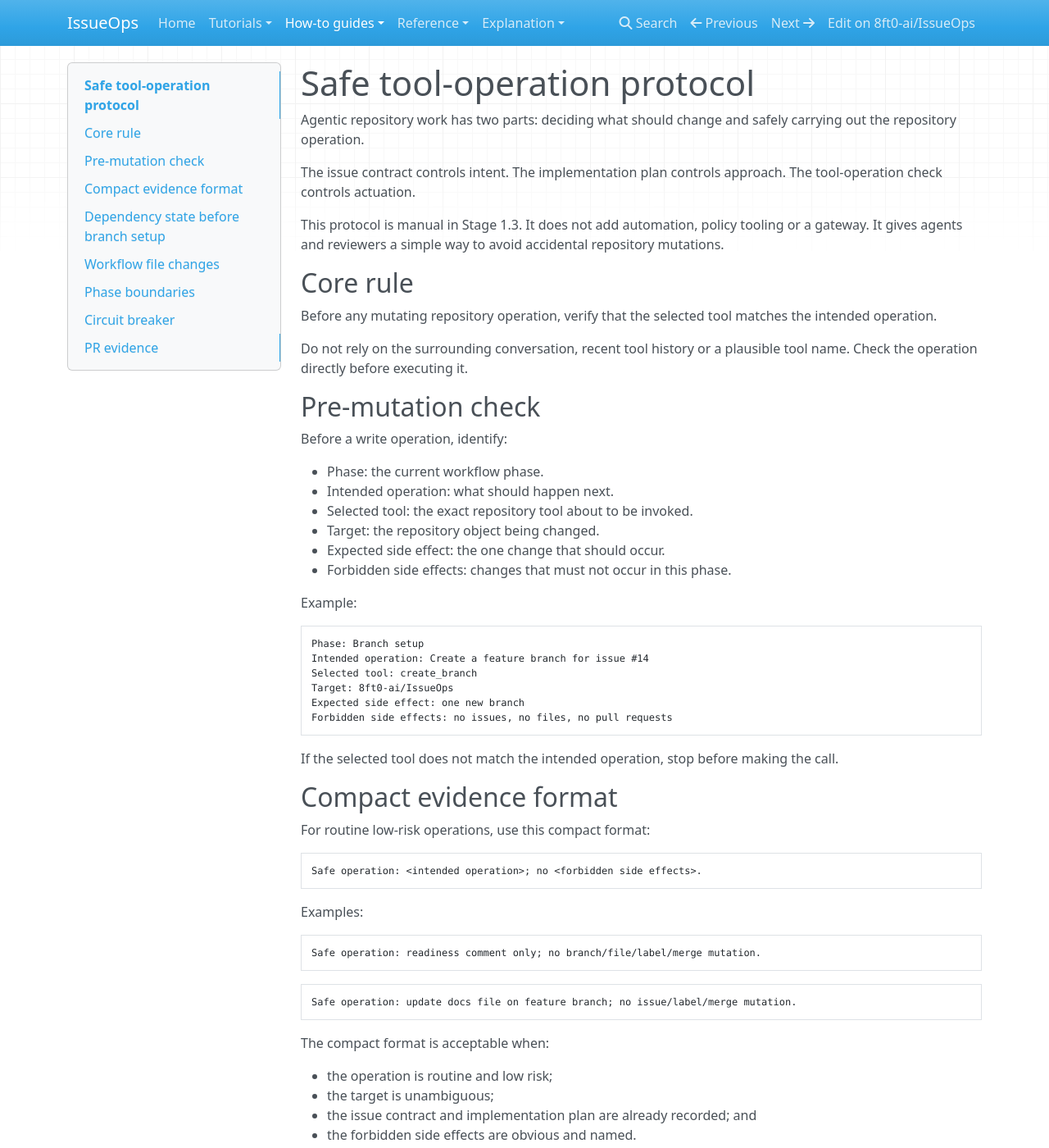
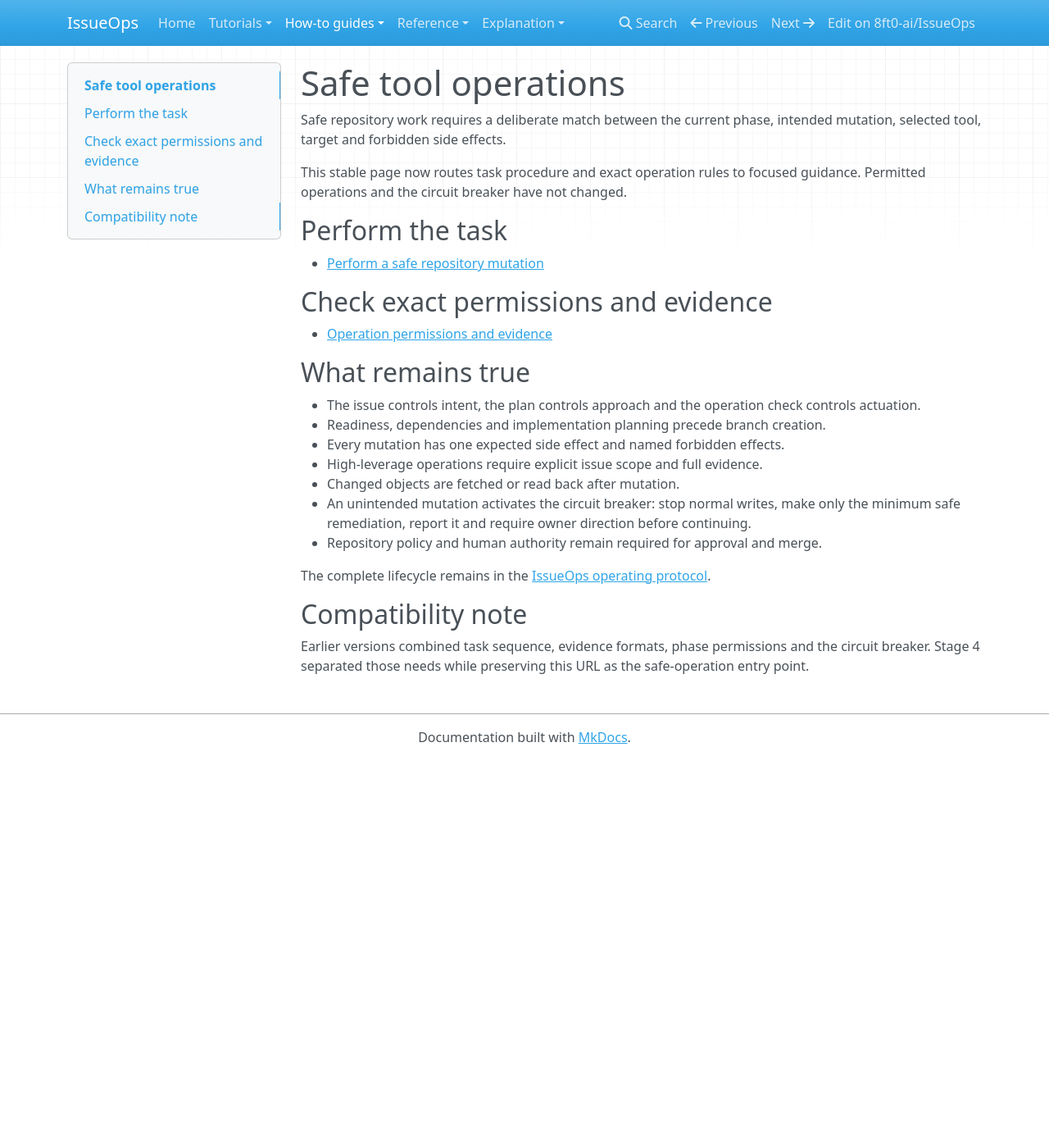
Before and after one commit to 8ft0-ai/IssueOps, an MkDocs documentation site: the page built from docs/tool-operations.md, in a window 1280 px wide and 1400 px high. Shown: the whole window at 82% size. Built offline with MkDocs 1.6.1, drawn with Linux system fonts in a browser that asks for light colours; nearby versions of some CDN libraries; some of the changed text lies outside the part shown.

Commit message:
Turn tool operations into a focused compatibility entry

````diff
--- a/docs/tool-operations.md
+++ b/docs/tool-operations.md
@@ -1,160 +1,29 @@
-# Safe tool-operation protocol
+# Safe tool operations
 
-Agentic repository work has two parts: deciding what should change and safely carrying out the repository operation.
+Safe repository work requires a deliberate match between the current phase, intended mutation, selected tool, target and forbidden side effects.
 
-The issue contract controls intent. The implementation plan controls approach. The tool-operation check controls actuation.
+This stable page now routes task procedure and exact operation rules to focused guidance. Permitted operations and the circuit breaker have not changed.
 
-This protocol is manual in Stage 1.3. It does not add automation, policy tooling or a gateway. It gives agents and reviewers a simple way to avoid accidental repository mutations.
+## Perform the task
 
-## Core rule
+- [Perform a safe repository mutation](how-to/perform-safe-repository-mutation.md)
 
-Before any mutating repository operation, verify that the selected tool matches the intended operation.
+## Check exact permissions and evidence
 
-Do not rely on the surrounding conversation, recent tool history or a plausible tool name. Check the operation directly before executing it.
+- [Operation permissions and evidence](reference/operation-permissions-and-evidence.md)
 
-## Pre-mutation check
+## What remains true
 
-Before a write operation, identify:
+- The issue controls intent, the plan controls approach and the operation check controls actuation.
+- Readiness, dependencies and implementation planning precede branch creation.
+- Every mutation has one expected side effect and named forbidden effects.
+- High-leverage operations require explicit issue scope and full evidence.
+- Changed objects are fetched or read back after mutation.
+- An unintended mutation activates the circuit breaker: stop normal writes, make only the minimum safe remediation, report it and require owner direction before continuing.
+- Repository policy and human authority remain required for approval and merge.
 
-- Phase: the current workflow phase.
-- Intended operation: what should happen next.
-- Selected tool: the exact repository tool about to be invoked.
-- Target: the repository object being changed.
-- Expected side effect: the one change that should occur.
-- Forbidden side effects: changes that must not occur in this phase.
+The complete lifecycle remains in the [IssueOps operating protocol](issueops-protocol.md).
 
-Example:
+## Compatibility note
 
-```text
-Phase: Branch setup
-Intended operation: Create a feature branch for issue #14
-Selected tool: create_branch
-Target: 8ft0-ai/IssueOps
-Expected side effect: one new branch
-Forbidden side effects: no issues, no files, no pull requests
-```
-
-If the selected tool does not match the intended operation, stop before making the call.
-
-## Compact evidence format
-
-For routine low-risk operations, use this compact format:
-
-```text
-Safe operation: <intended operation>; no <forbidden side effects>.
-```
-
-Examples:
-
-```text
-Safe operation: readiness comment only; no branch/file/label/merge mutation.
-```
-
-```text
-Safe operation: update docs file on feature branch; no issue/label/merge mutation.
-```
-
-The compact format is acceptable when:
-
-- the operation is routine and low risk;
-- the target is unambiguous;
-- the issue contract and implementation plan are already recorded; and
-- the forbidden side effects are obvious and named.
-
-Use the full format when:
-
-- the operation changes workflow files, labels, repository settings or permissions;
-- the operation creates or merges a PR;
-- the target is ambiguous;
-- a previous operation failed or behaved unexpectedly; or
-- the change is high risk enough that a reviewer needs the full actuation record.
-
-The compact format shortens evidence. It does not remove the requirement to check the selected tool before mutation.
-
-## Dependency state before branch setup
-
-Before entering branch setup, the readiness comment should record dependency state and the safe starting point for the branch.
-
-If a blocking dependency is not satisfied, do not create the branch. Post the dependency state on the issue instead and wait until the required prior work, release, repository setting or environment state is available.
-
-This is a manual readiness control. It does not add automated dependency detection or branch enforcement.
-
-## Workflow file changes
-
-Workflow files are high-leverage repository mutations.
-
-Before changing `.github/workflows/*`, confirm that the issue explicitly allows workflow changes and that the implementation plan names the workflow files or workflow behaviour expected to change.
-
-Apply the [workflow-change review checklist](workflow-changes.md) before opening a PR that adds or changes workflow files. If the issue does not authorise workflow changes, do not modify workflow files as an incidental fix.
-
-## Phase boundaries
-
-### Issue setup
-
-Allowed operations:
-
-- fetch the issue;
-- fetch related issues, pull requests, branches or files needed to confirm dependency state;
-- add readiness or implementation-plan comments.
-
-Not allowed in this phase:
-
-- create new issues;
-- create branches;
-- change files;
-- open pull requests.
-
-### Branch setup
-
-Allowed operations:
-
-- create the feature branch after readiness and dependency state are recorded;
-- search or fetch branches if needed;
-- fetch files for context.
-
-Not allowed in this phase:
-
-- create issues;
-- change issue bodies;
-- change files;
-- open pull requests.
-
-### Implementation
-
-Allowed operations:
-
-- fetch files;
-- create files;
-- update files.
-
-Not allowed in this phase:
-
-- create issues;
-- close issues;
-- open pull requests before validation read-back;
-- merge pull requests.
-
-### Pull request creation
-
-Allowed operations:
-
-- create the pull request;
-- fetch the pull request for verification.
-
-Not allowed in this phase:
-
-- create issues;
-- change unrelated issues;
-- merge the pull request.
-
-## Circuit breaker
-
-If an unintended repository mutation occurs, stop further write operations.
-
-The agent may perform only the minimum remediation needed to make the accidental mutation safe, such as closing an accidental issue or reverting an accidental file change. After remediation, the agent must report what happened and wait for explicit instruction before continuing.
-
-Do not resume normal implementation in the same flow after an unintended mutation unless the repository owner explicitly asks you to proceed.
-
-## PR evidence
-
-If the safe tool-operation protocol affected the work, record it in the pull request. Include any fallback branch names, blocked operations or recovery steps as caveats.
+Earlier versions combined task sequence, evidence formats, phase permissions and the circuit breaker. Stage 4 separated those needs while preserving this URL as the safe-operation entry point.
````
